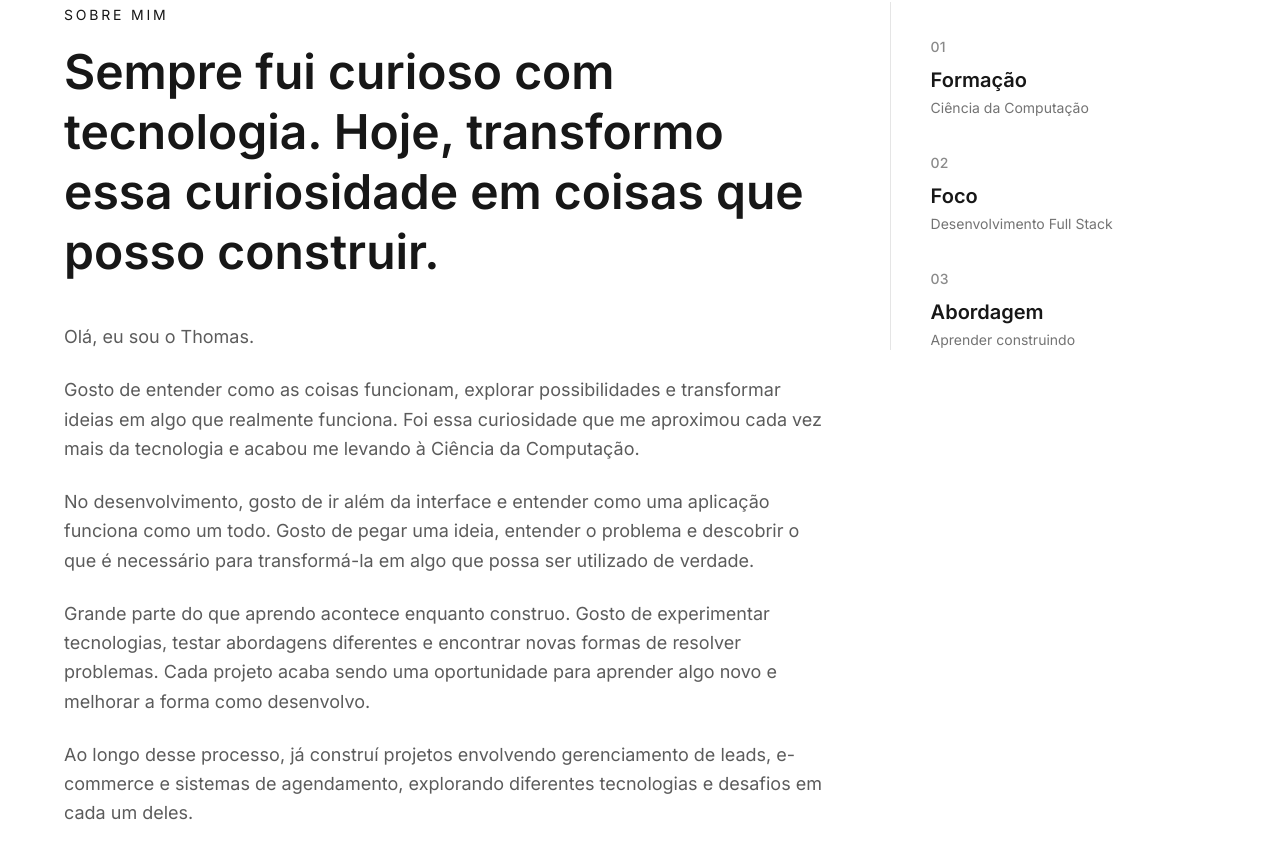
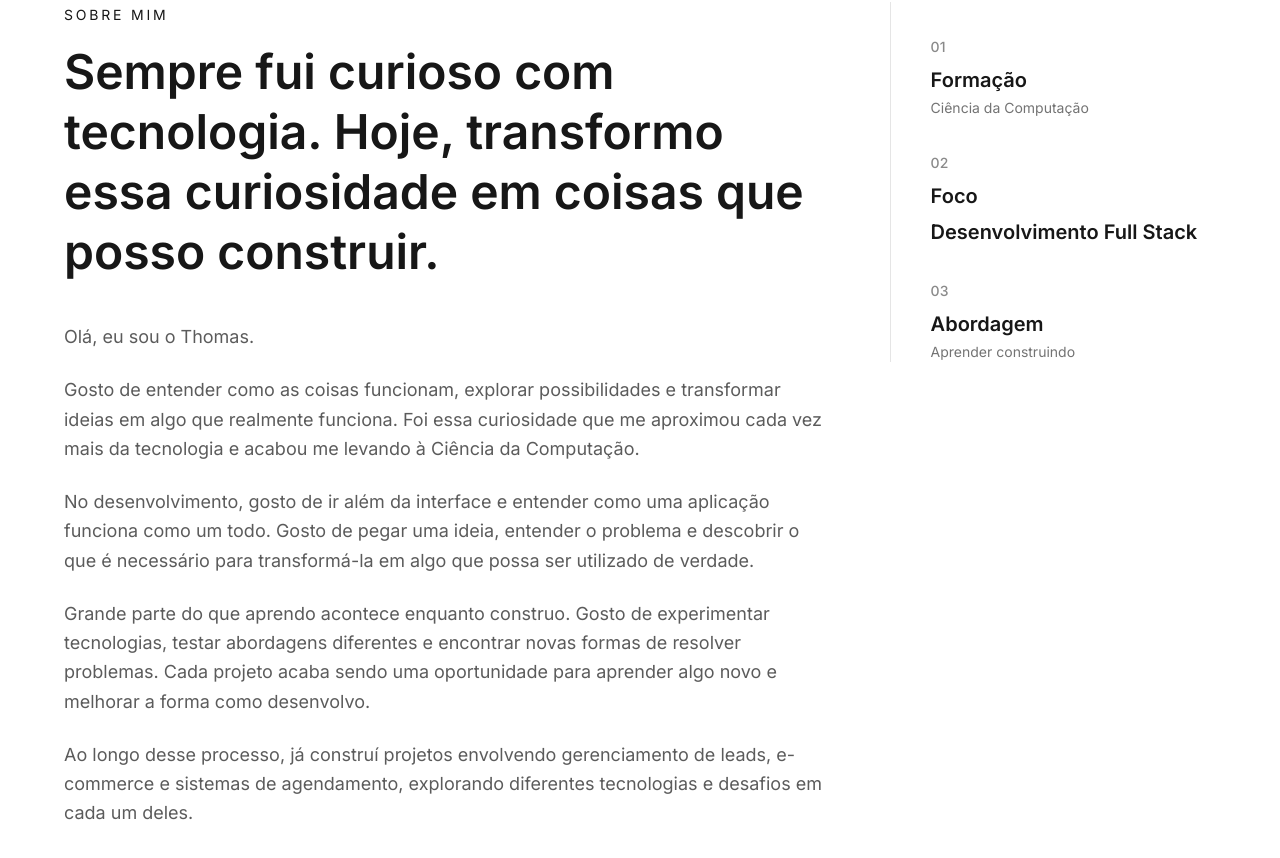
Before and after one commit to ThomasHenrique1/tnhz-dev-v2, a Next.js app: page / in a window 1280 px wide. Shown: the part 1859-2717 px from the top of the page. Built offline with nearby package versions, Linux system fonts and the light colour scheme.

Commit message:
style: refine profile section

```diff
--- a/components/sections/profile.tsx
+++ b/components/sections/profile.tsx
@@ -1,6 +1,9 @@
 export default function Profile() {
   return (
-    <section className="w-full px-6 py-24 sm:px-10 lg:px-16">
+    <section
+      id="sobre"
+      className="w-full px-6 py-24 sm:px-10 lg:px-16"
+    >
       <div className="mx-auto max-w-7xl">
         <div className="grid gap-16 lg:grid-cols-[1.4fr_0.6fr] lg:items-start">
           <div>
@@ -68,7 +71,7 @@ export default function Profile() {
                 Foco
               </h3>
 
-              <p className="mt-1 text-sm opacity-60">
+              <p className="mt-2 text-xl font-semibold">
                 Desenvolvimento Full Stack
               </p>
             </div>
```
